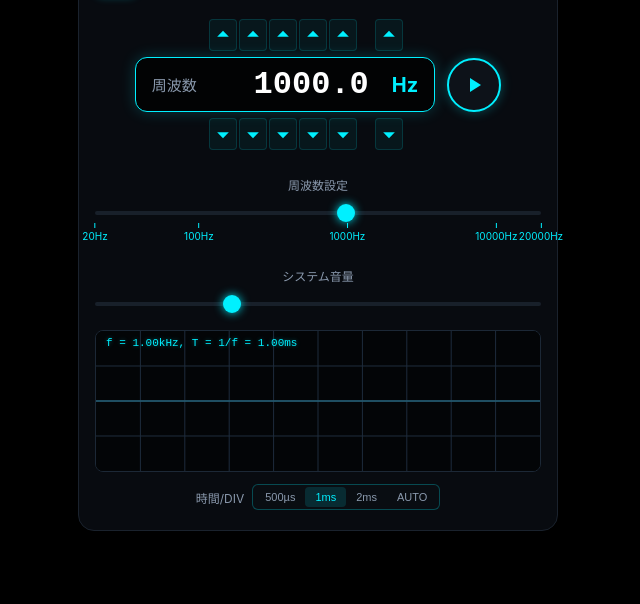
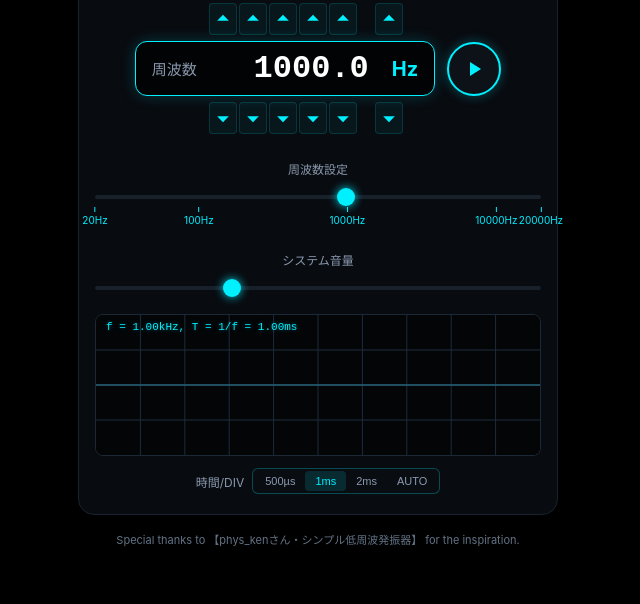
Before and after one commit to bigsingle/FunctionGenerator, a plain HTML site: page index.html in a window 1280 px wide. Shown: the part 196-800 px from the top of the page, without its empty margins (322-962 px from the left). Drawn offline with Linux system fonts and the light colour scheme.

Commit message:
Add files via upload

```diff
--- a/index.html
+++ b/index.html
@@ -17,6 +17,7 @@
       color: #e0e6ed;
       font-family: -apple-system, BlinkMacSystemFont, "Segoe UI", Roboto, Helvetica, Arial, sans-serif;
       display: flex;
+      flex-direction: column;
       justify-content: center;
       align-items: center;
       min-height: 100vh;
@@ -307,7 +308,6 @@
       box-shadow: 0 0 10px rgba(0, 240, 255, 0.9);
     }
 
-    /* 修正3 & 4: 明るい水色に統一したログスケール目盛り */
     .log-ticks {
       position: relative;
       width: 100%;
@@ -319,7 +319,7 @@
       position: absolute;
       transform: translateX(-50%);
       font-size: 10px;
-      color: #00f0ff; /* 明るい水色に統一 */
+      color: #00f0ff;
       display: flex;
       flex-direction: column;
       align-items: center;
@@ -329,7 +329,7 @@
       content: '';
       width: 1px;
       height: 5px;
-      background: #00f0ff; /* ティック線も明るい水色に統一 */
+      background: #00f0ff;
       margin-bottom: 2px;
     }
 
@@ -349,7 +349,6 @@
       height: 140px;
     }
 
-    /* 修正5: f=... を前に配置し、カラーを明るい水色(#00f0ff)に変更 */
     .scope-info {
       position: absolute;
       top: 6px;
@@ -396,6 +395,14 @@
       background: #00f0ff22;
       color: #00f0ff;
     }
+
+    /* フッター スタイル */
+    footer {
+      margin-top: 16px;
+      font-size: 11px;
+      color: #627284;
+      text-align: center;
+    }
   </style>
 </head>
 <body>
@@ -407,7 +414,6 @@
   <!-- 波形選択 & チャンネル選択 -->
   <div class="top-controls">
     <div class="waveform-selector">
-      <!-- 修正1: すべてぴったり1波長分のアイコン表示 -->
       <button class="wave-btn active" data-wave="sine" title="サイン波">
         <svg viewBox="0 0 24 24"><path d="M 3 12 C 7 3, 9 3, 12 12 C 15 21, 17 21, 21 12"/></svg>
       </button>
@@ -442,7 +448,6 @@
         <button class="arrow-btn" data-step="0.1" title="+0.1Hz"><svg viewBox="0 0 24 24"><path d="M12 7l-7 7h14z"/></svg></button>
       </div>
 
-      <!-- 修正2: 初期値 1000.0Hz -->
       <div class="freq-display-box">
         <span class="freq-label">周波数</span>
         <div class="freq-digits-container">
@@ -470,7 +475,6 @@
 
   <!-- スライダーエリア -->
   <div class="sliders-section">
-    <!-- 修正3 & 4: 数値表記指定 & 水色統一のログスケール目盛り -->
     <div class="slider-group">
       <div class="slider-title">周波数設定</div>
       <div class="slider-wrapper">
@@ -496,7 +500,6 @@
 
   <!-- オシロスコープ Canvas -->
   <div class="scope-container">
-    <!-- 修正5: f=... を前に配置しカラー変更 -->
     <div class="scope-info" id="scopeInfo">f = --Hz, T = 1/f = --ms</div>
     <canvas id="scopeCanvas"></canvas>
   </div>
@@ -521,7 +524,7 @@
   let mergerNode = null;
   let analyserNode = null;
 
-  // App State (修正2: 初期値 1000Hz)
+  // App State
   let isPlaying = false;
   let currentFreq = 1000;
   let currentWave = 'sine';
@@ -742,7 +745,6 @@
     canvasCtx.lineTo(width, height / 2);
     canvasCtx.stroke();
 
-    // 修正5: f=... を前に配置して更新
     const periodMs = (1 / currentFreq) * 1000;
     let pStr = periodMs < 1 ? `${(periodMs * 1000).toFixed(2)}µs` : `${periodMs.toFixed(2)}ms`;
     let fStr = currentFreq >= 1000 ? `${(currentFreq / 1000).toFixed(2)}kHz` : `${currentFreq.toFixed(1)}Hz`;
@@ -802,9 +804,15 @@
     }
   }
 
-  // 初期値設定 (修正2: 1000Hz)
+  // 初期値設定
   setFrequency(1000);
   drawScope();
 </script>
+
+<!-- 最下部クレジット表記 -->
+<footer>
+    Special thanks to 【phys_kenさん・シンプル低周波発振器】 for the inspiration.
+</footer>
+
 </body>
 </html>
```
